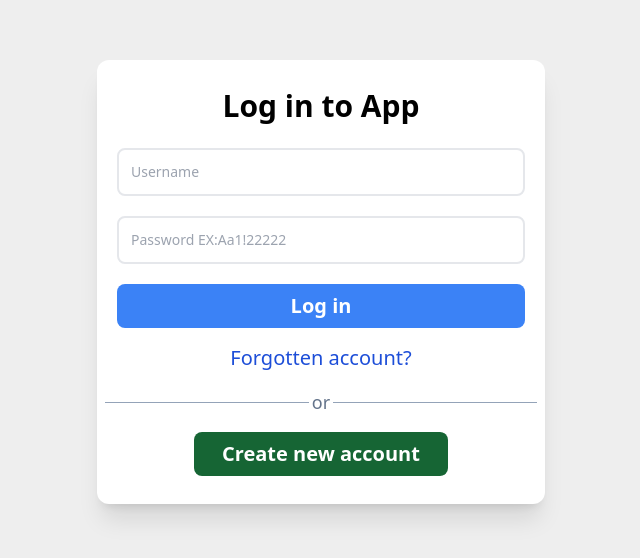
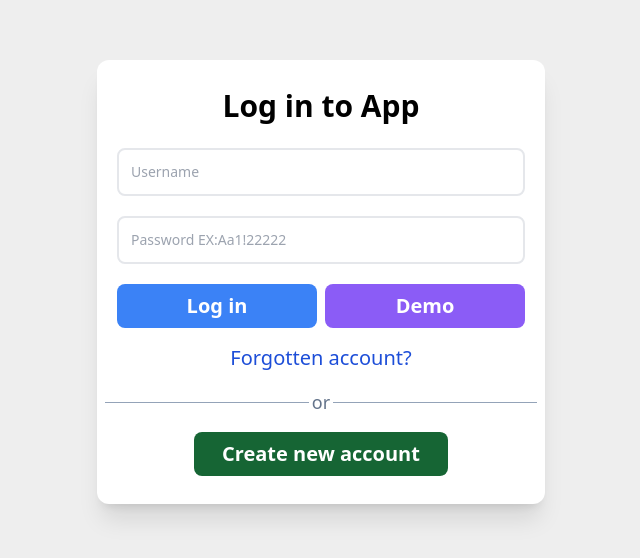
Before and after one commit to ahmednabil22224/social-media-app, a React (Create React App) app: page /social-media-app/ in a window 1280 px wide. Shown: the part 118-676 px from the top of the page, without its empty margins (319-959 px from the left). Built offline with nearby package versions, Linux system fonts and the light colour scheme.

Commit message:
Add demo user login button to Login component
Added a button for demo user login alongside the existing login button.

```diff
--- a/src/features/auth/Login.js
+++ b/src/features/auth/Login.js
@@ -4,7 +4,7 @@ import { useAuth } from "../../hooks/useAuth";
 
 const Login = ({ onClose, showModal }) => {
   const { login, loading } = useAuth();
-  const { values, errors, setErrors, handleChange, handleSubmit } =
+  const { values, errors, setErrors, handleChange, handleSubmit, handleDemoUser } =
     useFormValidation();
 
   async function loginUser() {
@@ -50,6 +50,7 @@ const Login = ({ onClose, showModal }) => {
             onChange={handleChange}
           />
           {errors && <p className="text-red-500">{errors[0]}</p>}
+          <div className="flex gap-2">
             <button
               className="bg-blue-500 text-white text-xl font-bold py-2 w-full rounded-lg"
               type="submit"
@@ -57,6 +58,14 @@ const Login = ({ onClose, showModal }) => {
               tabIndex="0">
               Log in
             </button>
+            <button
+              className="bg-violet-500 text-white text-xl font-bold py-2 w-full rounded-lg"
+              aria-label="Submit Login As Demo"
+              tabIndex="0"
+              onClick={handleDemoUser}>
+                Demo
+            </button>
+          </div>
         </form>
         <p className="my-4 text-xl">
           <a className="text-blue-700" href="#">
```
Lines whose indentation alone changed are shown as unchanged.
